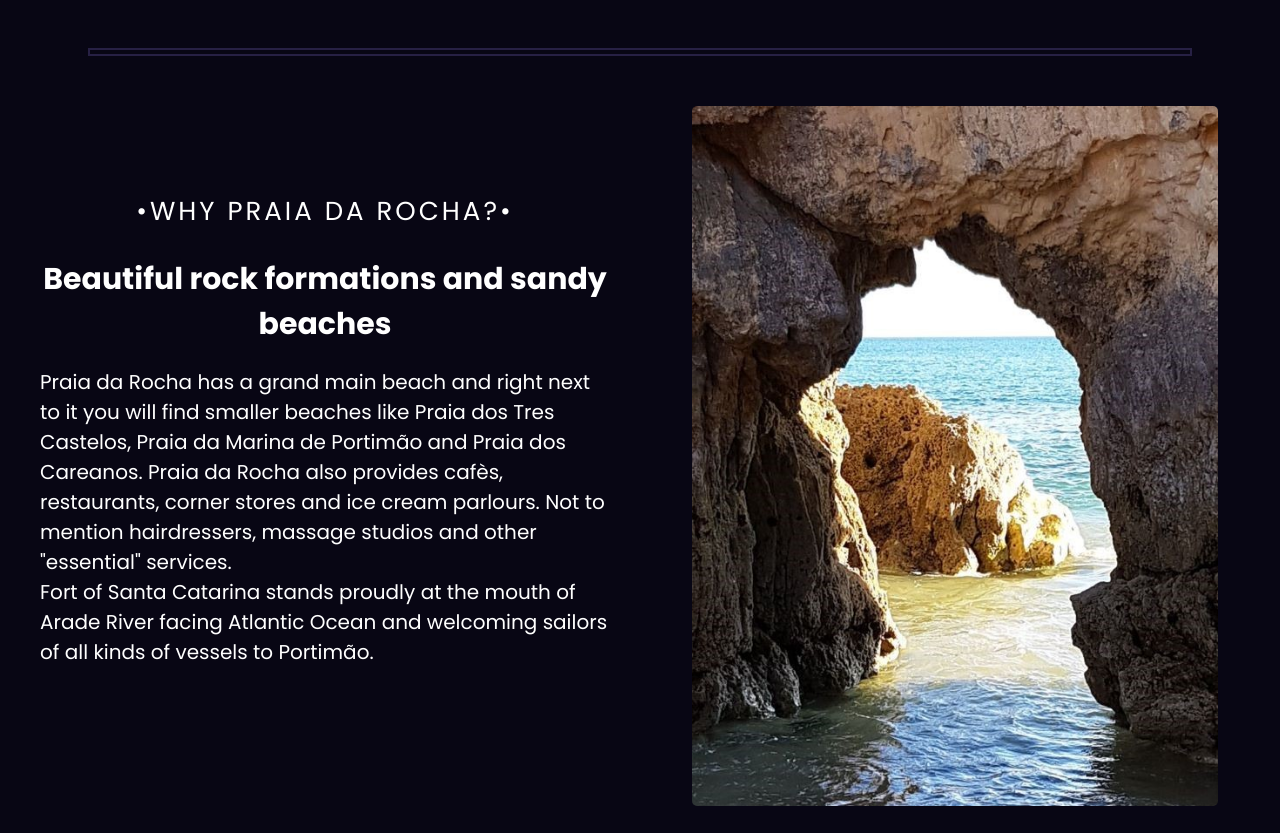
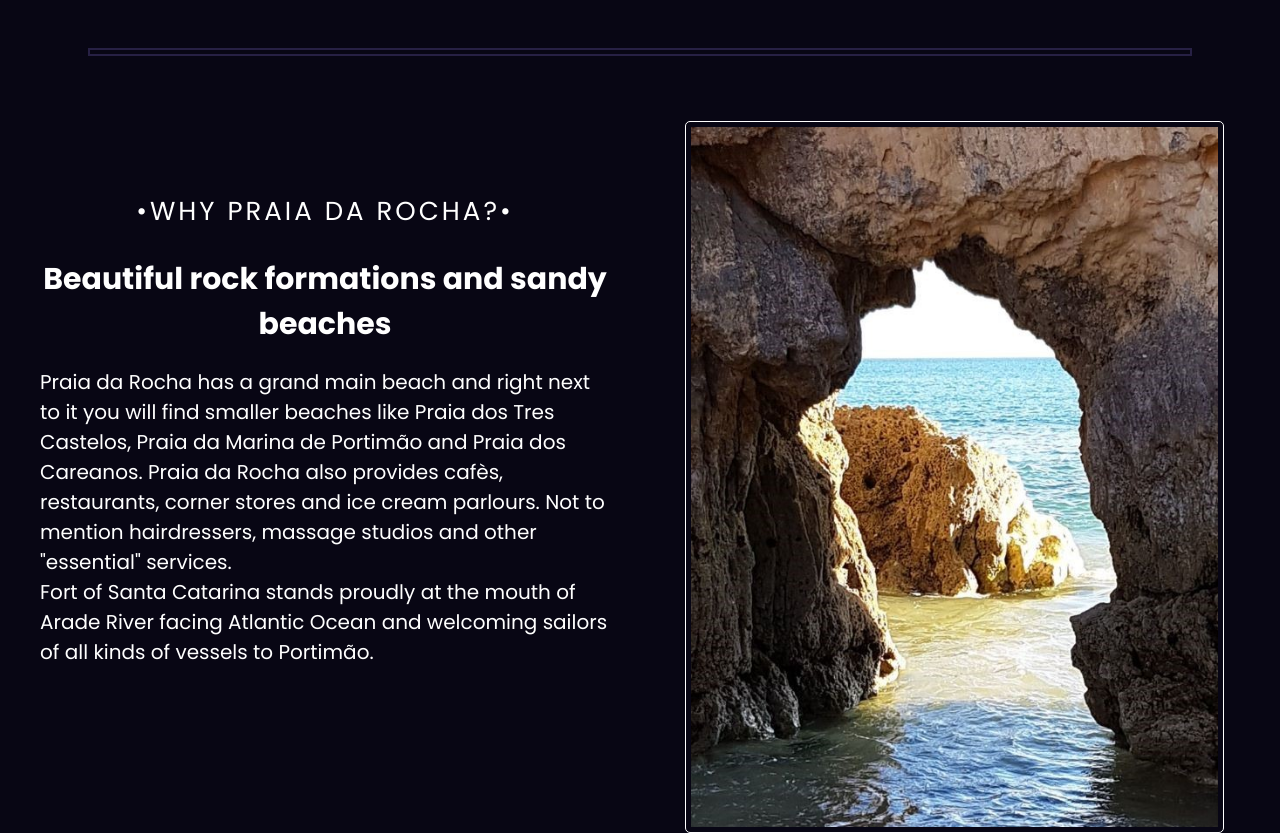
Before and after one commit to TZR71/Travel-Portimao, a plain HTML site: page index.html in a window 1280 px wide. Shown: the part 846-1679 px from the top of the page. Drawn offline with Linux system fonts and the light colour scheme.

Commit message:
Tried different stylings on css

```diff
--- a/index.html
+++ b/index.html
@@ -32,7 +32,7 @@
             <br>Fort of Santa Catarina stands proudly at the mouth of Arade River facing Atlantic Ocean and welcoming sailors of all kinds of vessels to Portimão.
         </p>
         </div>
-        <div class="grid-2-columns-img">
+        <div >
         <img src="../images/Single-grid-image.jpg" alt="Rock formation" class="grid-2-columns-img">
         </div>
     </section>
@@ -117,7 +117,6 @@
     <div class="gallery" >
     <img src="images/gallery/cafe.jpg" alt="" class="gallery-img"></div>
 
-
     <div class="gallery" >
     <img src="images/gallery/Beach.jpg" alt="" class="gallery-img"></div>
 
--- a/src/styles.css
+++ b/src/styles.css
@@ -42,6 +42,10 @@ hr{
     max-height: 700px;
     text-align: center;
     border-radius: var(--border-radius);
+    padding: 5px;
+    margin:15px;
+    border: 0.5px solid white;
+
 }
 .grid-3-columns{
     grid-template-columns: 1fr 1fr 1fr;
@@ -169,6 +173,8 @@ header {
   background-repeat: no-repeat;
   color: var(--color);
   border-radius:var(--border-radius);
+
+
 }
 
 header h1 {
```
